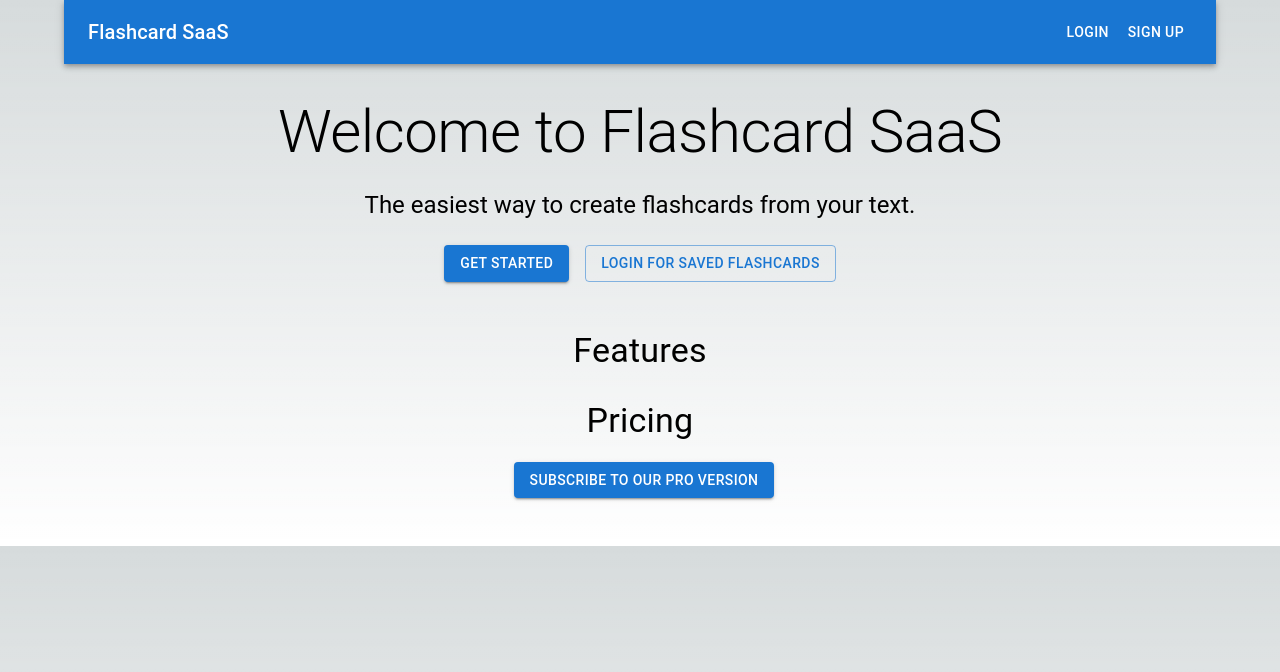
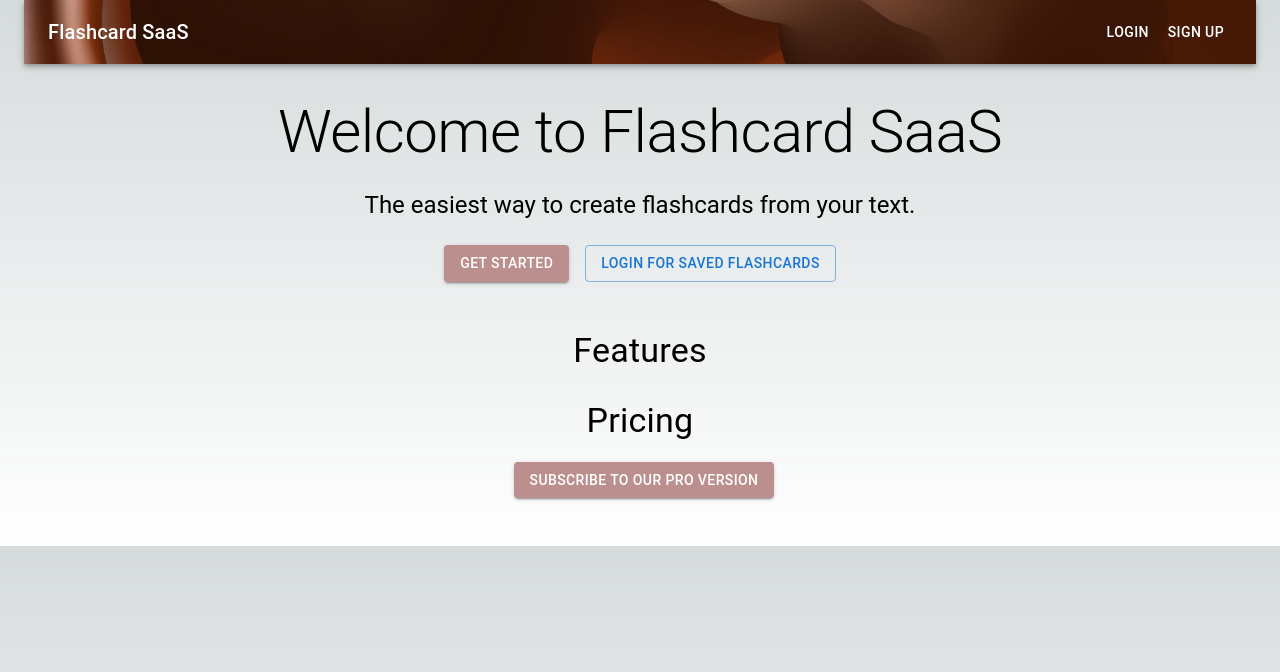
Before and after one commit to Stroller15/AI-Flashcard, a Next.js app: page / in a window 1280 px wide. Shown: the top 672 px of the page. Built offline with nearby package versions, Linux system fonts and the light colour scheme; no server answers.

Commit message:
styling the home page

```diff
--- a/app/CustomAppBar.js
+++ b/app/CustomAppBar.js
@@ -15,7 +15,15 @@ export default function CustomAppBar() {
     router.push("/");
   };
   return (
-    <AppBar position="static">
+    <AppBar
+      position="static"
+      sx={{
+        backgroundImage: `url('/images/brown_image.jpg')`, // Replace with the path relative to the public directory
+        backgroundSize: "cover",
+        backgroundPosition: "center",
+        backgroundRepeat: "no-repeat",
+      }}
+    >
       <Toolbar>
         <Typography
           variant="h6"
--- a/app/page.js
+++ b/app/page.js
@@ -38,7 +38,7 @@ export default function Home() {
     );
   };
   return (
-    <Container maxWidth="lg">
+    <Container maxWidth="100%">
       <CustomAppBar />
       <Box sx={{ textAlign: "center", my: 4 }}>
         <Typography variant="h2" component="h1" gutterBottom>
@@ -49,8 +49,15 @@ export default function Home() {
         </Typography>
         <Button
           variant="contained"
-          color="primary"
-          sx={{ mt: 2, mr: 2 }}
+          sx={{
+            mt: 2,
+            mr: 2,
+            backgroundColor: "#BC8F8F",
+            color: "#FFFFFF",
+            "&:hover": {
+              backgroundColor: "#A77D7D",
+            },
+          }}
           href="/generate"
         >
           Get Started
@@ -58,8 +65,15 @@ export default function Home() {
         <SignedIn>
           <Button
             variant="outlined"
-            color="primary"
-            sx={{ mt: 2 }}
+            sx={{
+              mt: 2,
+              mr: 2,
+              backgroundColor: "#BC8F8F",
+              color: "#FFFFFF",
+              "&:hover": {
+                backgroundColor: "#A77D7D",
+              },
+            }}
             href="/flashcards"
           >
             Your Saved FlashCards
@@ -92,7 +106,15 @@ export default function Home() {
             <Button
               variant="contained"
               color="primary"
-              sx={{ mt: 5, ml: 5 }}
+              sx={{
+                mt: 5,
+                ml: 5,
+                backgroundColor: "#BC8F8F",
+                color: "#FFFFFF",
+                "&:hover": {
+                  backgroundColor: "#A77D7D",
+                },
+              }}
               onClick={handleSubmit}
             >
               Subscribe to our Pro version
```
Also changed, not shown: public/images/brown_image.jpg (added).
